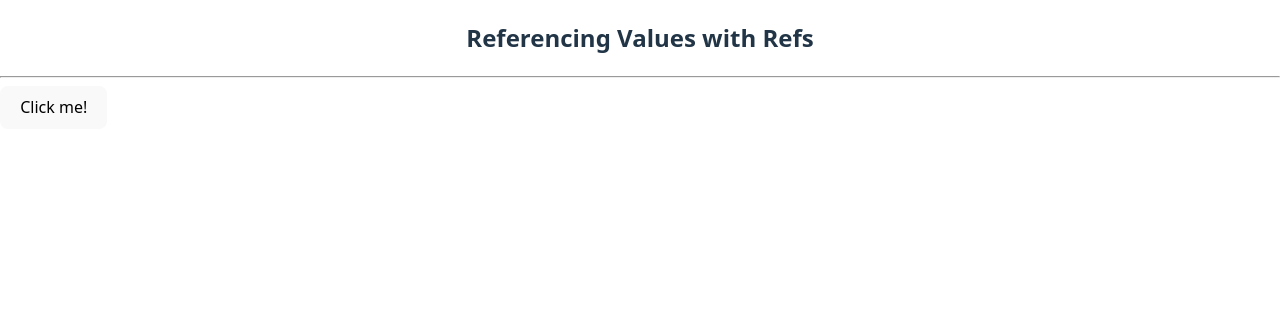
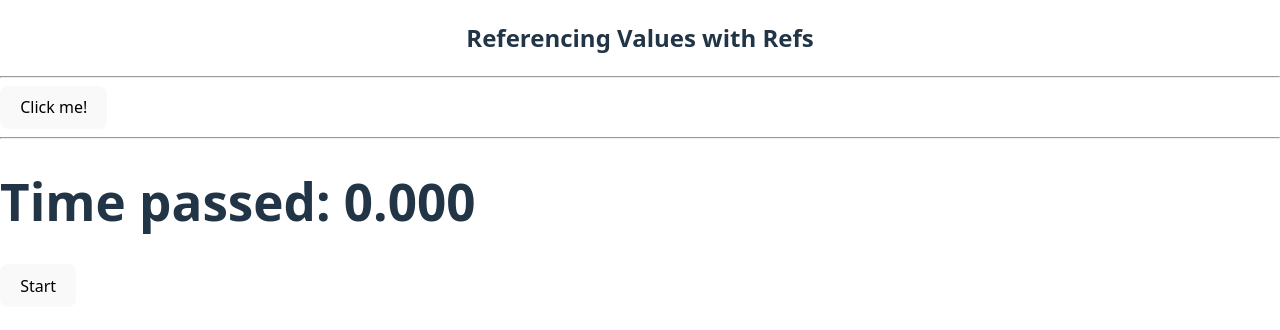
Before and after one commit to salam46khan/referencing_with_ref, a React (Vite) app: page / in a window 1280 px wide. Shown: the top 330 px of the page. Built offline with nearby package versions, Linux system fonts and the light colour scheme.

Commit message:
feat: stopwatch with usestate

```diff
--- a/src/App.jsx
+++ b/src/App.jsx
@@ -1,4 +1,5 @@
 import FastRef from "./components/FastRef";
+import StopWatch from "./components/StopWatch";
 
 const App = () => {
   return (
@@ -6,6 +7,8 @@ const App = () => {
       <h2 style={{textAlign: "center"}}>Referencing Values with Refs</h2>
       <hr />
       <FastRef />
+      <hr />
+      <StopWatch />
     </div>
   );
 };
--- /dev/null
+++ b/src/components/StopWatch.jsx
@@ -0,0 +1,30 @@
+import { useState } from "react";
+
+const StopWatch = () => {
+    const [now, setNow] = useState(null)
+    const [stateTime, setStateTime] = useState(null)
+
+    const handleStart = () => {
+        setNow(Date.now())
+        setStateTime(Date.now())
+
+        setInterval(() => {
+            setNow(Date.now())
+        }, 10);
+    }
+    console.log(now);
+    let secondsPassed = 0;
+    if(now !== null & stateTime !== null) {
+        secondsPassed = (now - stateTime) / 1000
+    }
+    return (
+        <div>
+            <h1>Time passed: {secondsPassed.toFixed(3)}</h1>
+            <button onClick={handleStart}>
+                Start
+            </button>
+        </div>
+    );
+};
+
+export default StopWatch;
```
